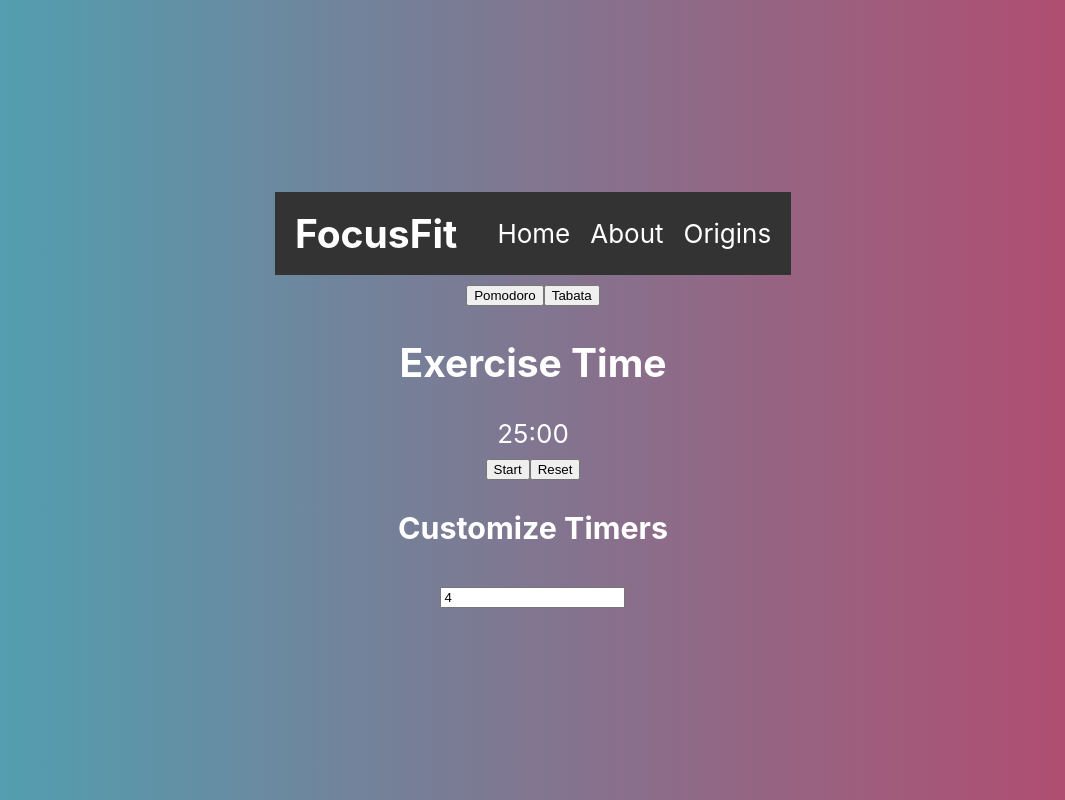
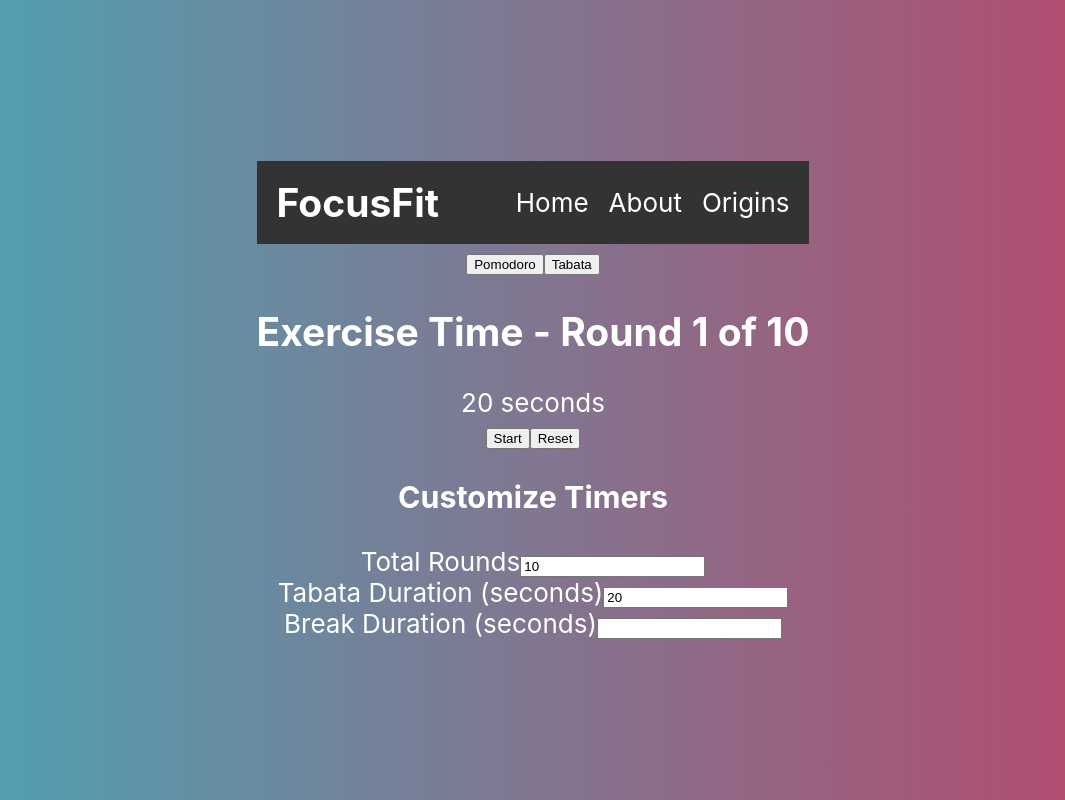
Before and after one commit to navesm/focus-fit1, a React (Create React App) app: page / in a window 1280 px wide. Both pictures are taken after a click on the button "Tabata". Shown: the whole page, without its empty margins (107-1172 px from the left). Built offline with nearby package versions, Linux system fonts and the light colour scheme.

Commit message:
Fixed timer inputs,  beep / timer alignment, and added rounds to tabata timer

```diff
--- a/src/App.js
+++ b/src/App.js
@@ -8,11 +8,24 @@ import './App.css';
 
 function App() {
 
-  const [mode, setMode] = useState('pomodoro');
-  const [durations, setDurations] = useState({pomodoro: 1500, tabata: 240});
+  const [mode, setMode] = useState('pomodoro'); // Either 'pomodoro' or 'tabata'
+  const [pomodoroDuration, setPomodoroDuration] = useState(25); // Default pomodoro in minutes
+  const [tabataDuration, setTabataDuration] = useState(20); //Default tabata time in seconds
+  const [pomodoroBreak, setPomodoroBreak] = useState(5); //Default pomodoro break in minutes;
+  const [tabataBreak, setTabataBreak] = useState(10); //Default tabata break in seconds
+  const [totalRounds, setTotalRounds] = useState(10); // 10 rounds by default
 
-  const setTimerDuration = (type, duration) => {
-    setDurations(prev => ({...prev, [type]: duration * 60}));
+  //Funcntion to update durations
+  const setDurations = (type, value) => {
+    if (type === 'pomodoro') {
+      setPomodoroDuration(Number(value));
+    } else if (type === 'tabata') {
+      setTabataDuration(Number(value));
+    } else if (type === 'pomodoroBreak') {
+      setPomodoroBreak(Number(value));
+    } else if (type === 'tabataBreak') {
+      setTabataBreak(Number(value));
+    }
   };
 
 
@@ -21,8 +34,25 @@ function App() {
       <div>
         <NavBar/>
         <ModeSwitcher setMode={setMode}/>
-        <Timer mode={mode} duration={durations[mode]}/>
-        <Settings mode={mode} pomodoroDuration={durations.pomodoro / 60} tabataDuration={durations.tabata / 60} setDurations={setTimerDuration}/>
+        <Timer
+          mode={mode}
+          pomodoroDuration={pomodoroDuration}
+          pomodoroBreak={pomodoroBreak}
+          tabataDuration={tabataDuration}
+          tabataBreak={tabataBreak}
+          totalRounds={totalRounds}
+        />
+        <Settings
+          mode={mode}
+          pomodoroDuration={pomodoroDuration}
+          pomodoroBreak={pomodoroBreak}
+          tabataDuration={tabataDuration}
+          tabataBreak={tabataBreak}
+          totalRounds={totalRounds}
+          setTotalRounds={setTotalRounds}
+          setDurations={setDurations}
+          />
+
       </div>
     </div>
   );
--- a/src/components/settings/Settings.js
+++ b/src/components/settings/Settings.js
@@ -1,24 +1,47 @@
-function Settings ({ mode, pomodoroDuration, tabataDuration, setDurations}) {
+function Settings ({ mode, pomodoroDuration, tabataDuration, breakDuration, setDurations, totalRounds, setTotalRounds}) {
 	// Inputs to adjust the time settings
 
 	return (
 		<div>
 		  <h3>Customize Timers</h3>
-		  {/*//if mode equals pomodor, use the pomodor default and set time*/}
 		  {mode === 'pomodoro' ? (
+		  	<div>
+		  	    <label>PomodoroDuration (minutes)</label>
 			  	<input
 			  	  type="number"
 			  	  value={pomodoroDuration}
 			  	  onChange={(e) => setDurations('pomodoro', e.target.value)}
 			  	/>
+		  	</div>
 		  // else use the tabata duration default and/or set time
 		  ) : (
+		    <div>
+		        <div>
+			        <label>Total Rounds</label>
+				  	<input
+				  	  type="number"
+				  	  value={totalRounds}
+				  	  onChange={(e) => setTotalRounds(e.target.value)}
+			     	/>
+		     	</div>
+		        <div>
+			        <label>Tabata Duration (seconds)</label>
 				  	<input
 				  	  type="number"
 				  	  value={tabataDuration}
 				  	  onChange={(e) => setDurations('tabata', e.target.value)}
 				  	/>
+			  	</div>
+		    </div>
 		  )}
+		  <div>
+		    <label>Break Duration ({mode === 'pomodoro' ? 'minutes' : 'seconds'})</label>
+		    <input
+		      type='number'
+		      value={breakDuration}
+		      onChange={(e) => setDurations('break', e.target.value)}
+		    />
+		  </div>
 		</div>
 	);
 }
--- a/src/components/timer/timer.js
+++ b/src/components/timer/timer.js
@@ -1,28 +1,29 @@
 import  React, { useState, useEffect, useCallback } from 'react';
 
-function Timer ({mode, duration}) {
-	const [timeLeft, setTimeLeft] = useState(duration);
+function Timer ({mode, pomodoroDuration, tabataDuration, pomodoroBreak, tabataBreak, totalRounds}) {
+	const [timeLeft, setTimeLeft] = useState(mode === 'pomodoro' ? pomodoroDuration * 60 : tabataDuration);
 	const [isRunning, setIsRunning] = useState(false);
+	const [isBreak, setIsBreak] = useState(false);
+	const [currentRound, setCurrentRound] = useState(1);
+	const [delayBreakStart, setDelayBreakStart] = useState(false); //For lining up beep with break start
 
 
 	  // Memoize playBeep with useCallback to prevent it from being recreated on every render
   const playBeep = useCallback(() => {
-    const audioContext = new (window.AudioContext || window.webkitAudioContext)(); // Moved inside useCallback
+    const audioContext = new (window.AudioContext || window.webkitAudioContext)();
     const oscillator = audioContext.createOscillator();
     oscillator.type = 'sine';
     oscillator.frequency.setValueAtTime(440, audioContext.currentTime);
     oscillator.connect(audioContext.destination);
     oscillator.start();
-    oscillator.stop(audioContext.currentTime + 0.5); // Beep for 0.5 seconds
+    oscillator.stop(audioContext.currentTime + 0.75); // Beep for 0.5 seconds
   }, []); // No dependencies, playBeep will always remain the same
 
 
-    // TODO : mode is set to tabata, change default timer
-
 
     // Calculate minutes and seconds from timeLeft
-    let minutesOutput = Math.floor(timeLeft / 60);
-    let secondsOutput = timeLeft % 60;
+    let minutesOutput = Math.floor(timeLeft / 60 || 0);
+    let secondsOutput = timeLeft % 60 || 0;
 
     // Start/Pause button handler
     const startClickHandler = () => {
@@ -32,31 +33,85 @@ function Timer ({mode, duration}) {
     // Reset timer to initial duration
     const resetHandler = () => {
     	setIsRunning(false);
-    	setTimeLeft(duration);
+    	setIsBreak(false);
+    	setTimeLeft(mode === 'pomodoro' ? pomodoroDuration * 60 : tabataDuration);
+    	setCurrentRound(1);
     }
 
     // Countdown logic using useEffect to handle side effects
     useEffect(() => {
-    	let timer;
+    	let timer = null;
 
     	//Only start the timer if isRunning is true
     	if (isRunning && timeLeft > 0) {
     		timer = setTimeout(() => {
     			setTimeLeft(prev => prev - 1) //Update timeLeft by decrementing 1 second
     		}, 1000);
-    	} else if (timeLeft === 0) {
-    		playBeep(); //Play the beep when the timer reaches 0
-    		setIsRunning(false); // Stop the timer when time runs out
     	}
 
-    	//Cleanup interval on unmount or when isRunning changes
+    	if (timeLeft === 0) {
+    		playBeep(); //Play the beep when the timer reaches 0
+
+    		if (mode === 'pomodoro'){
+	    		if (isBreak) {
+	    		  setIsRunning(false); // Stop the timer when time runs out
+	            } else {
+
+	            	//Start break after delay
+	            	setDelayBreakStart(true); //Activate one-second delay
+	            	setTimeout(() => {
+	            	  //Switch to break timer when main timer finishes
+	            	  setIsBreak(true);
+	                  setTimeLeft(pomodoroBreak * 60); // Start break with specified time
+	                  setDelayBreakStart(false); //End delay
+	            	}, 1000) // 1 second delay before break starts
+	            }
+    	    } else {
+    	    	// Tabata mode: Switch between work and break, and count rounds
+    	    	if (isBreak) {
+    	    		if(currentRound < totalRounds) {
+    	    			//Continue to the next round
+    	    			setIsBreak(false);
+    	    			setTimeLeft(tabataDuration);
+    	    			setCurrentRound((prevRound) => prevRound + 1);
+    	    		} else {
+    	    			//Finish all rounds
+    	    			setIsRunning(false);
+    	    			setCurrentRound(1); //Reset rounds
+    	    		}
+    	    	} else {
+    	    		setDelayBreakStart(true);
+    	    		setTimeout(() => {
+    	    			setIsBreak(true);
+    	    			setTimeLeft(tabataBreak);
+    	    			setDelayBreakStart(false);
+    	    		}, 1000); // 1 second delay before break starts to line up beep sound
+    	    	}
+    	    }
+    	}
+
+    	//Cleanup timeout on unmount or when isRunning changes
     	return () => clearTimeout(timer);
-    }, [isRunning, timeLeft, playBeep]);
+    }, [isRunning, timeLeft, isBreak, delayBreakStart, pomodoroBreak, tabataBreak, playBeep, mode, currentRound, totalRounds, tabataDuration]);
+
+    //Reset timer when mode changes or when manually reset
+    useEffect(() => {
+    	setIsBreak(false);
+    	setTimeLeft(mode === 'pomodoro' ? pomodoroDuration * 60 : tabataDuration);
+    	setCurrentRound(1);
+    }, [mode, pomodoroDuration, tabataDuration]);
 
 	return (
 		<div>
-			<h2> {mode === 'pomodoro' ? 'Study Time' : 'Exercise Time'} </h2>
-			<div> { `${minutesOutput}:${secondsOutput < 10 ? '0': ''}${secondsOutput}`}</div>
+			<h2> {mode === 'pomodoro'
+			        ? isBreak ? 'Break Time' : 'Study Time'
+			        : isBreak ? 'Break Time' : `Exercise Time - Round ${currentRound} of ${totalRounds}`} </h2>
+			<div>
+			{ mode === 'pomodoro'
+			  ? `${String(minutesOutput).padStart(2,'0')}:${String(secondsOutput).padStart(2,'0')}`
+			  : `${timeLeft} seconds`
+			}
+			</div>
 			<button
 			    onClick={ () => {
 			        startClickHandler();
```
Lines whose indentation alone changed are shown as unchanged.
